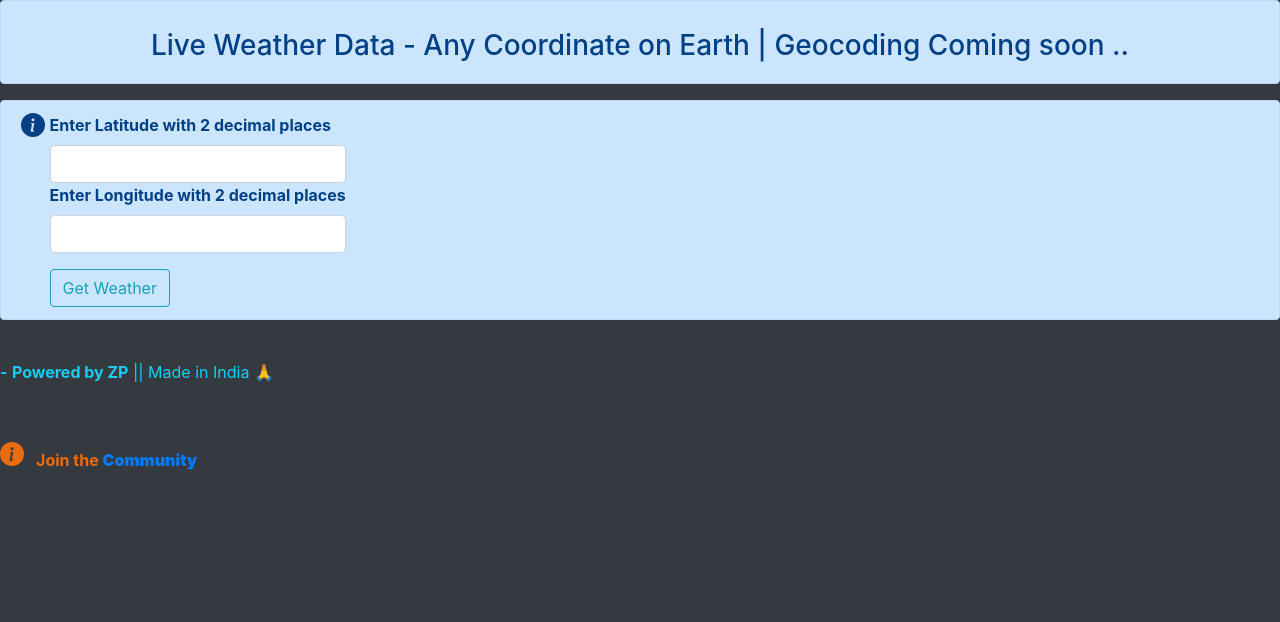
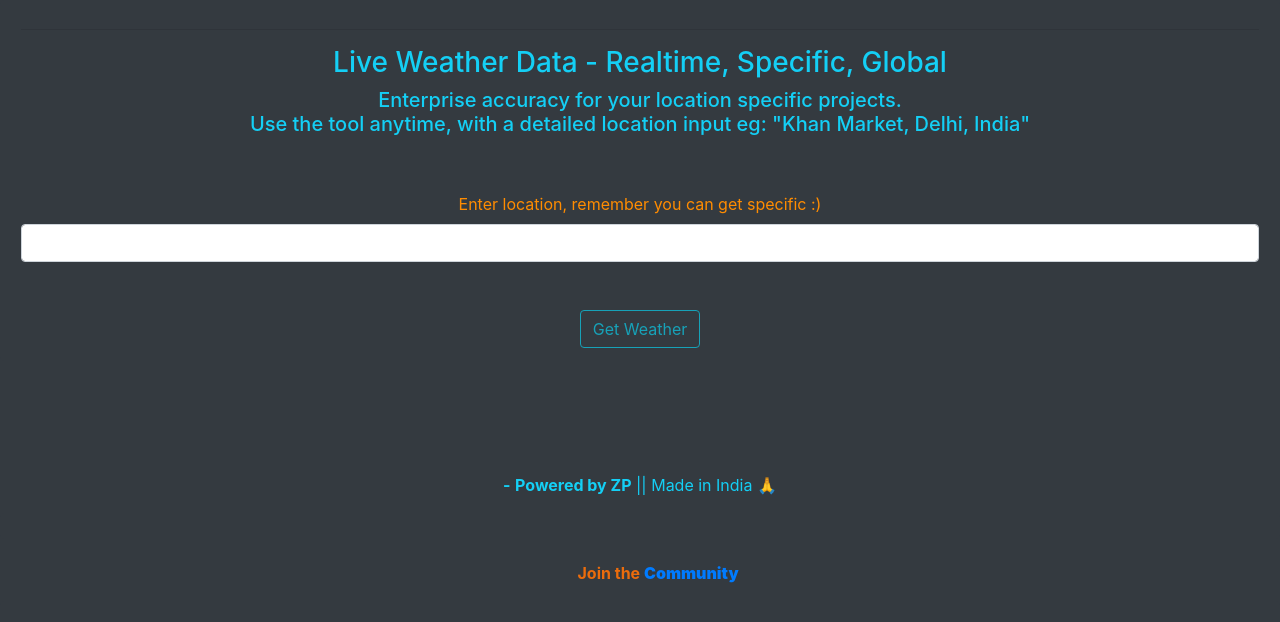
Before and after one commit to engagepy/livenit_opensource_tools, a Flask app: page /weathers in a window 1280 px wide. Shown: the part 56-678 px from the top of the page. Run offline with Flask 2, Linux system fonts and the light colour scheme; some libraries are stand-ins or nearby versions.

Commit message:
Weather Tool Go

```diff
--- a/forms.py
+++ b/forms.py
@@ -18,8 +18,8 @@ class iss_form(FlaskForm):
 
 
 class weather_form(FlaskForm):
-    lat = FloatField("Enter Latitude with 2 decimal places ", validators=[DataRequired()])
-    lon = FloatField("Enter Longitude with 2 decimal places ", validators=[DataRequired()])
+    city = StringField("Enter location, remember you can get specific :) ", validators=[DataRequired()])
+
 
     submit = SubmitField('Get Weather')
 
--- a/logic.py
+++ b/logic.py
@@ -108,22 +108,23 @@ def flight_page():
 @app.route('/weathers', methods=['GET', 'POST'])
 def weathery():
 
-    lat = None
-    lon = None
+    city = None
     form = forms.weather_form()
     if form.validate_on_submit():
-        lat = form.lat.data
-        lon = form.lon.data
-        form.lat.data = None
-        form.lon.data = None
-        x = weather(lat,lon)
+        city = form.city.data
+        form.city.data = None
+        x = weather(city)
         print(x)
-        flash(x)
+        for i in x[0:]:
+          flash(i)
+        #flash(x)[0]
+        #flash(x)[1]
+
 
 
 #os.system("python iss.py")
 #iss.send_msg(number)
-    return render_template('weather.html', lat=lat, lon=lon, form=form)
+    return render_template('weather.html', city=city, form=form)
 
 @app.route('/crypto', methods=['GET', 'POST'])
 def btc():
--- a/main.py
+++ b/main.py
@@ -12,4 +12,4 @@ app.config['SECRET_KEY'] = my_secret
 Bootstrap(app)
 
 if __name__ == '__main__':
-  app.run(debug=True, host='0.0.0.0', port=8080)
+  app.run(debug=False, host='0.0.0.0', port=8080)
--- a/templates/base.html
+++ b/templates/base.html
@@ -29,7 +29,7 @@
     <br>
   </body>
 
- <p align="left" class = bg-dark style = "color: #14cff5" >
+ <p align="center" class = bg-dark style = "color: #14cff5" >
    <strong>-</strong> <b>Powered by ZP</b>
    || Made in India 🙏 <br>
    <div class="alert bg-dark d-flex align-items-center" role="alert">
@@ -37,7 +37,7 @@
   </div>
 
  </p>
-  <p align="left" class = bg-dark style = "color: #eb6c0c" >
+  <p align="center" class = bg-dark style = "color: #eb6c0c" >
    <svg class="bi flex-shrink-0 me-2" width="24" height="24" role="img" aria-    label="Info:">
       <use xlink:href="#info-fill"/>
     </svg>
--- a/templates/weather.html
+++ b/templates/weather.html
@@ -2,62 +2,67 @@
 
 {% block content %}
 
-<div class="alert alert-primary" role="alert">
-   <p>
-   {% if lat and lon %}
+
+   {% if city %}
   <div class="alert alert-danger alert-dismissible fade show" role="alert" align = "center">
     {% for message in get_flashed_messages() %}
       <h3> {{message}} </h3>
 
     {%endfor%}
+  </div>
 
-   <button type="button" class="close" data-dismiss="alert" aria-label="Close">
-   <span aria-hidden="true">&times;</span>
-   </button>
-  </div>
-  <h3 align = "center"> Live Weather Updated</h3>
-  <h6 align = "center"> Feedback : info@astratechz.com </h6>
+   <p> <h3>
+
+      <b style = " color:#14cff5 "> <h3 align = "center"> Live Weather Updated</h3></b> <br>
+      <b style = " color:#14cff5 "><h6 align = "center"> Feedback : info@astratechz.com </h6></b>
+
+  </h3></p>
+
+  <br>
+  <hr>
+
+
 
   {% else %}
-    <h3 align = center>Live Weather Data - Any Coordinate on Earth | Geocoding Coming soon ..</h3>
- </div>
 
-<svg xmlns="http://www.w3.org/2000/svg" style="display: none;">
+<style>
+h1 {color: white; text-align: center;}
+p { color: #14cff5; text-align: center;}
+div {color: white; text-align: center;}
+form {color: darkorange; text-align: center; width: 100%; textarea cols: "50"; }
+</style>
 
-  <symbol id="info-fill" fill="currentColor" viewBox="0 0 16 16">
-    <path d="M8 16A8 8 0 1 0 8 0a8 8 0 0 0 0 16zm.93-9.412-1 4.705c-.07.34.029.533.304.533.194 0 .487-.07.686-.246l-.088.416c-.287.346-.92.598-1.465.598-.703 0-1.002-.422-.808-1.319l.738-3.468c.064-.293.006-.399-.287-.47l-.451-.081.082-.381 2.29-.287zM8 5.5a1 1 0 1 1 0-2 1 1 0 0 1 0 2z"/>
-    </symbol>
+<div class="alert bg-dark" role="alert">
 
-</svg>
+  <hr>
 
-<div class="alert alert-primary d-flex align-items-left" role="alert">
-  <svg class="bi flex-shrink-0 me-2" width="24" height="24" role="img" aria-label="Info:"><use xlink:href="#info-fill"/></svg> &nbsp;
- <b>
 
-  <form method ="POST" >
+    <h3 align = center style = "color: #14cff5">Live Weather Data - Realtime, Specific, Global</h3>
+  <h5 align = center style = "color: #14cff5">Enterprise accuracy for your location specific projects. <br> Use the tool anytime, with a detailed location input eg: "Khan Market, Delhi, India"</h5>
+  <br>
+  <br>
+
+  <form method ="POST">
+
     {{ form.hidden_tag()}}
 
-    {{form.lat.label(class="form-label")}}
+    {{form.city.label(class="form-label")}}
 
-    {{form.lat(class="form-control")}}
+    {{form.city(class="form-control")}}
 
-    {{form.lon.label(class="form-label")}}
-
-    {{form.lon(class="form-control")}}
-
-     <p></p>
+    <br>
+    <br>
 
     {{form.submit(class="btn btn-outline-info")}}
 
 
-  </form>  </b>
+  </form>  </b></div>
+    <br>
+    <br>
+    <br>
 
 {% endif %}
-  </br>
-</p>
 
-  <hr>
-</div>
 
 
 {% endblock %}
```
Also changed, not shown: weathers.py (+23 -17 lines).
